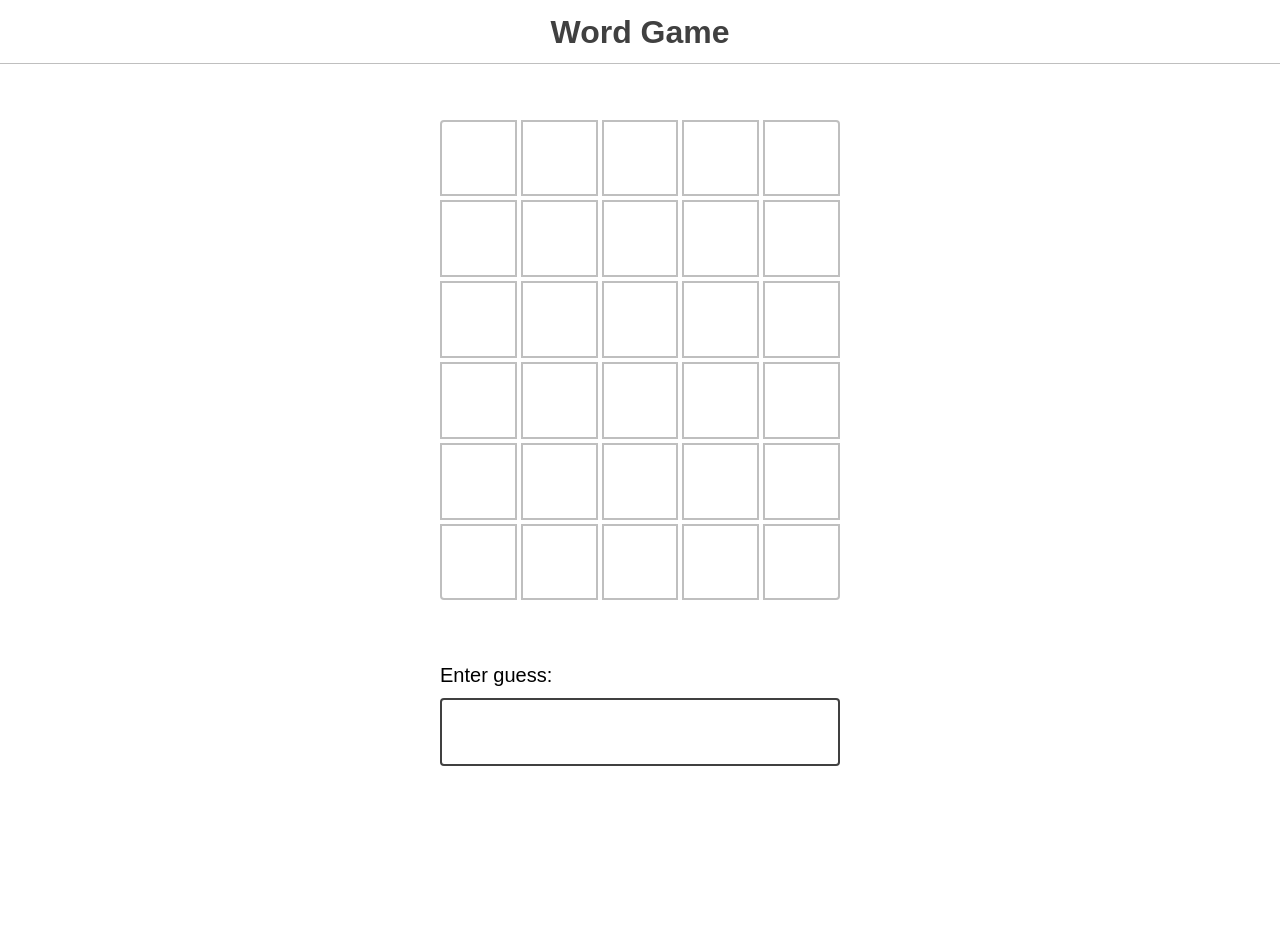
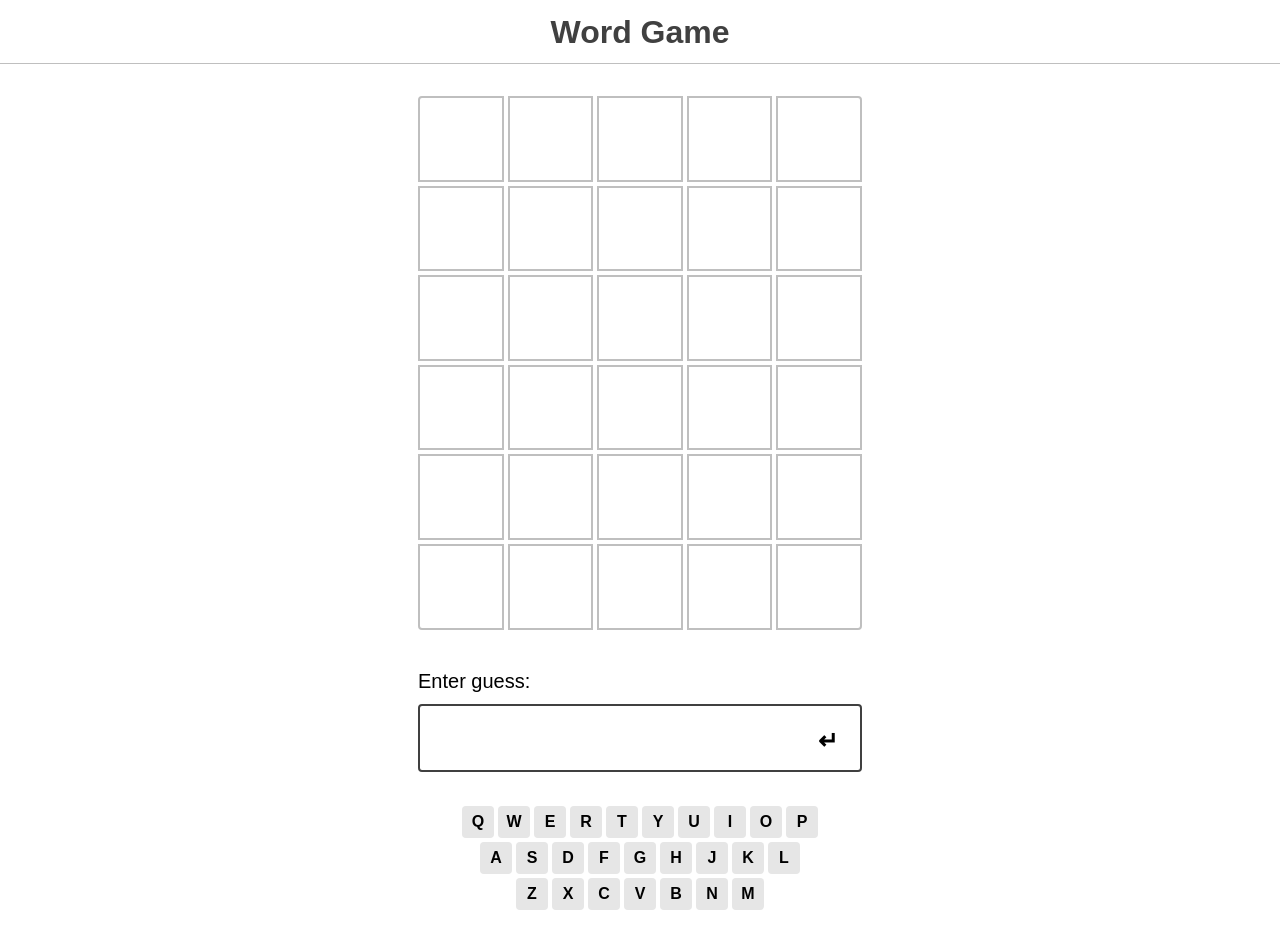
Before and after one commit to call007/word-clone, a React (Create React App) app: page / in a window 1280 px wide. Before the commit the page ends 800 px from the top, so only its background shows below. Built offline with nearby package versions, Linux system fonts and the light colour scheme.

Commit message:
implemented Visual Keyboard

```diff
--- a/src/components/EnterForm/EnterForm.js
+++ b/src/components/EnterForm/EnterForm.js
@@ -1,6 +1,8 @@
 import React from "react";
 
-function EnterForm({ onSubmit, isDisabled }) {
+import Keyboard from "../Keyboard";
+
+function EnterForm({ onSubmit, isDisabled, keysStatus }) {
   const [tentativeGuess, setTentativeGuess] = React.useState("");
 
   const handleSumbit = (event) => {
@@ -11,9 +13,17 @@ function EnterForm({ onSubmit, isDisabled }) {
     setTentativeGuess("");
   };
 
+  const handleLetterClick = (letter) => {
+    setTentativeGuess((guess) =>
+      guess.length === 5 ? guess : `${guess}${letter}`
+    );
+  };
+
   return (
-    <form className="guess-input-wrapper" onSubmit={handleSumbit}>
+    <form onSubmit={handleSumbit}>
+      <div className="guess-input-wrapper">
         <label htmlFor="guess-input">Enter guess:</label>
+        <div className="guess-input-cover">
           <input
             id="guess-input"
             type="text"
@@ -28,6 +38,17 @@ function EnterForm({ onSubmit, isDisabled }) {
               setTentativeGuess(event.target.value.toUpperCase());
             }}
           />
+          <button
+            className="guess-submit-button"
+            type="submit"
+            aria-label="Submit"
+          >
+            <span aria-hidden="true">↵</span>
+          </button>
+        </div>
+      </div>
+
+      <Keyboard keysStatus={keysStatus} onClick={handleLetterClick} />
     </form>
   );
 }
--- a/src/components/Game/Game.js
+++ b/src/components/Game/Game.js
@@ -2,6 +2,7 @@ import React from "react";
 
 import { sample } from "../../utils";
 import { WORDS } from "../../data";
+import { checkGuess } from "../../game-helpers";
 import { NUM_OF_GUESSES_ALLOWED } from "../../constants";
 
 import EnterForm from "../EnterForm";
@@ -15,11 +16,21 @@ const answer = sample(WORDS);
 function Game() {
   const [guessList, setGuessList] = React.useState([]);
   const [status, setStatus] = React.useState("running"); // running | won | lost
+  const [keysStatus, setkeysStatus] = React.useState({});
 
   const handleSubmit = (guess) => {
     const nextGuessList = [...guessList, guess];
+    setGuessList(nextGuessList);
 
-    setGuessList(nextGuessList);
+    const newkeysStatus = checkGuess(guess, answer).reduce(
+      (result, { letter, status }) => ({ ...result, [letter]: status }),
+      {}
+    );
+
+    setkeysStatus({
+      ...keysStatus,
+      ...newkeysStatus,
+    });
 
     if (guess === answer) {
       setStatus("won");
@@ -31,7 +42,11 @@ function Game() {
   return (
     <>
       <GuessList list={guessList} answer={answer} />
-      <EnterForm onSubmit={handleSubmit} isDisabled={status !== "running"} />
+      <EnterForm
+        onSubmit={handleSubmit}
+        isDisabled={status !== "running"}
+        keysStatus={keysStatus}
+      />
       {status === "won" && <WonBanner numberOfAttempts={guessList.length} />}
       {status === "lost" && <LostBanner answer={answer} />}
     </>
--- /dev/null
+++ b/src/components/Keyboard/Keyboard.js
@@ -0,0 +1,49 @@
+import React from "react";
+
+import { keyboardKeys } from "../../constants";
+
+function Key({ status, onClick, children }) {
+  const handleClick = (event) => {
+    onClick(event.target.innerText);
+  };
+
+  return (
+    <button
+      className={status ? `keyboard-key ${status}` : "keyboard-key"}
+      type="button"
+      onClick={handleClick}
+    >
+      {children}
+    </button>
+  );
+}
+
+function Keyboard({ keysStatus, onClick }) {
+  return (
+    <div className="keyboard">
+      {keyboardKeys.map((row, index) => (
+        <div key={index} className="keyboard-row">
+          {row.map((key, keyIndex) => (
+            <Key key={keyIndex} status={keysStatus[key]} onClick={onClick}>
+              {key}
+            </Key>
+          ))}
+        </div>
+      ))}
+    </div>
+  );
+}
+
+// Some optimization for not re-render Keyboard at every added letter in the input
+const areEqual = (prevProps, nextProps) => {
+  const prevKeysStatusLength = Object.keys(prevProps.keysStatus).length;
+  const nextKeysStatusLength = Object.keys(nextProps.keysStatus).length;
+
+  if (prevKeysStatusLength === nextKeysStatusLength) {
+    return true;
+  }
+
+  return false;
+};
+
+export default React.memo(Keyboard, areEqual);
--- /dev/null
+++ b/src/components/Keyboard/index.js
@@ -0,0 +1,2 @@
+export * from "./Keyboard";
+export { default } from "./Keyboard";
--- a/src/constants.js
+++ b/src/constants.js
@@ -1 +1,7 @@
 export const NUM_OF_GUESSES_ALLOWED = 6;
+
+export const keyboardKeys = [
+  ["Q", "W", "E", "R", "T", "Y", "U", "I", "O", "P"],
+  ["A", "S", "D", "F", "G", "H", "J", "K", "L"],
+  ["Z", "X", "C", "V", "B", "N", "M"],
+];
--- a/src/index.js
+++ b/src/index.js
@@ -7,8 +7,4 @@ import "./reset.css";
 import "./styles.css";
 
 const root = createRoot(document.querySelector("#root"));
-root.render(
-  <React.StrictMode>
-    <App />
-  </React.StrictMode>
-);
+root.render(<App />);
--- a/src/styles.css
+++ b/src/styles.css
@@ -77,20 +77,22 @@ h1 {
   display: flex;
   flex-direction: column;
   gap: var(--game-spacing);
-  padding: var(--game-spacing) 32px;
+  padding: var(--game-spacing) 10px;
   margin: 0 auto;
-  min-width: 250px;
+  min-width: 300px;
   max-width: min(500px, 58vh, 100%);
 }
 
-.guess-results {
+.guess-results,
+.keyboard {
   flex: 1;
   display: flex;
   flex-direction: column;
   justify-content: center;
 }
 
-.guess {
+.guess,
+.keyboard-row {
   display: flex;
   gap: 4px;
   margin-bottom: 4px;
@@ -99,12 +101,52 @@ h1 {
 .cell {
   position: relative;
   width: 20%;
-  display: grid;
-  place-content: center;
+  display: flex;
+  justify-content: center;
+  align-items: center;
   aspect-ratio: 1 / 1;
   border: 2px solid var(--color-gray-700);
   border-radius: var(--radius);
   font-size: 2rem;
+}
+
+.keyboard {
+  margin-top: var(--game-spacing);
+}
+
+.keyboard-row {
+  justify-content: center;
+}
+
+.keyboard-row:nth-of-type(2) {
+  padding-left: 18px;
+  padding-right: 18px;
+}
+
+.keyboard-row:nth-of-type(3) {
+  padding-left: 54px;
+  padding-right: 54px;
+}
+
+.keyboard-key {
+  width: 2rem;
+  aspect-ratio: 1 / 1;
+  text-align: center;
+  font-size: 1rem;
+  font-weight: 600;
+  background-color: var(--color-gray-900);
+  border-radius: 4px;
+  outline-offset: 2px;
+  transition: background-color 0.5s;
+}
+
+.keyboard-key:hover {
+  background-color: var(--color-gray-700);
+  transition-duration: 0.1s;
+}
+
+.keyboard-key:active {
+  background-color: var(--color-gray-500);
 }
 
 /*
@@ -124,17 +166,20 @@ h1 {
   --radius: 0px 0px 0px 4px;
 }
 
-.cell.correct {
+.cell.correct,
+.keyboard-key.correct {
   background: var(--color-success);
   border-color: var(--color-success);
   color: white;
 }
-.cell.incorrect {
+.cell.incorrect,
+.keyboard-key.incorrect {
   background: var(--color-gray-300);
   border-color: var(--color-gray-300);
   color: white;
 }
-.cell.misplaced {
+.cell.misplaced,
+.keyboard-key.misplaced {
   background: var(--color-warning);
   border-color: var(--color-warning);
   color: white;
@@ -159,6 +204,25 @@ h1 {
   border-radius: 4px;
   padding: 8px 16px;
   outline-offset: 4px;
+}
+
+.guess-input-cover {
+  position: relative;
+}
+
+.guess-submit-button {
+  position: absolute;
+  right: 0;
+  top: 0;
+  bottom: 0;
+  height: 100%;
+  aspect-ratio: 1 / 1;
+  margin: auto 0;
+  text-align: center;
+  line-height: 3.1;
+  font-size: 1.5rem;
+  font-weight: 600;
+  outline-offset: -4px;
 }
 
 .banner {
```
Lines whose indentation alone changed are shown as unchanged.
